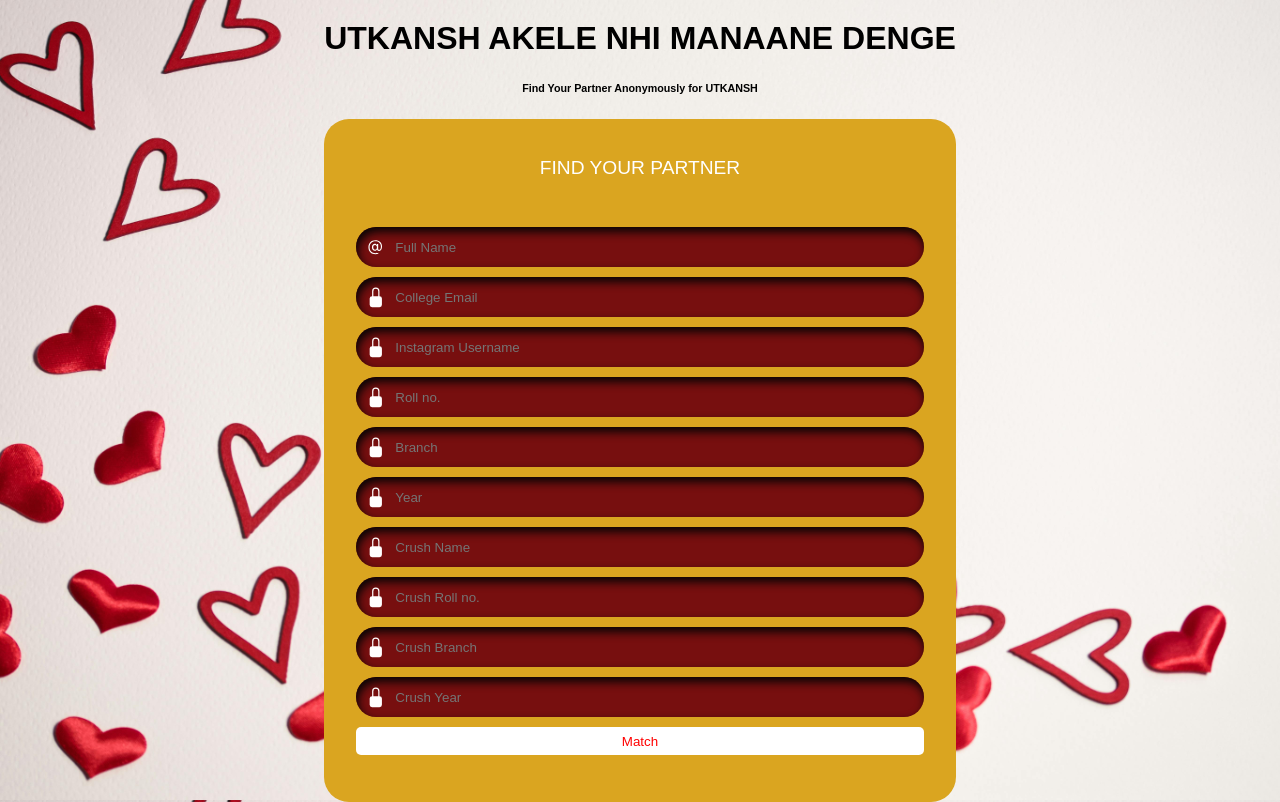
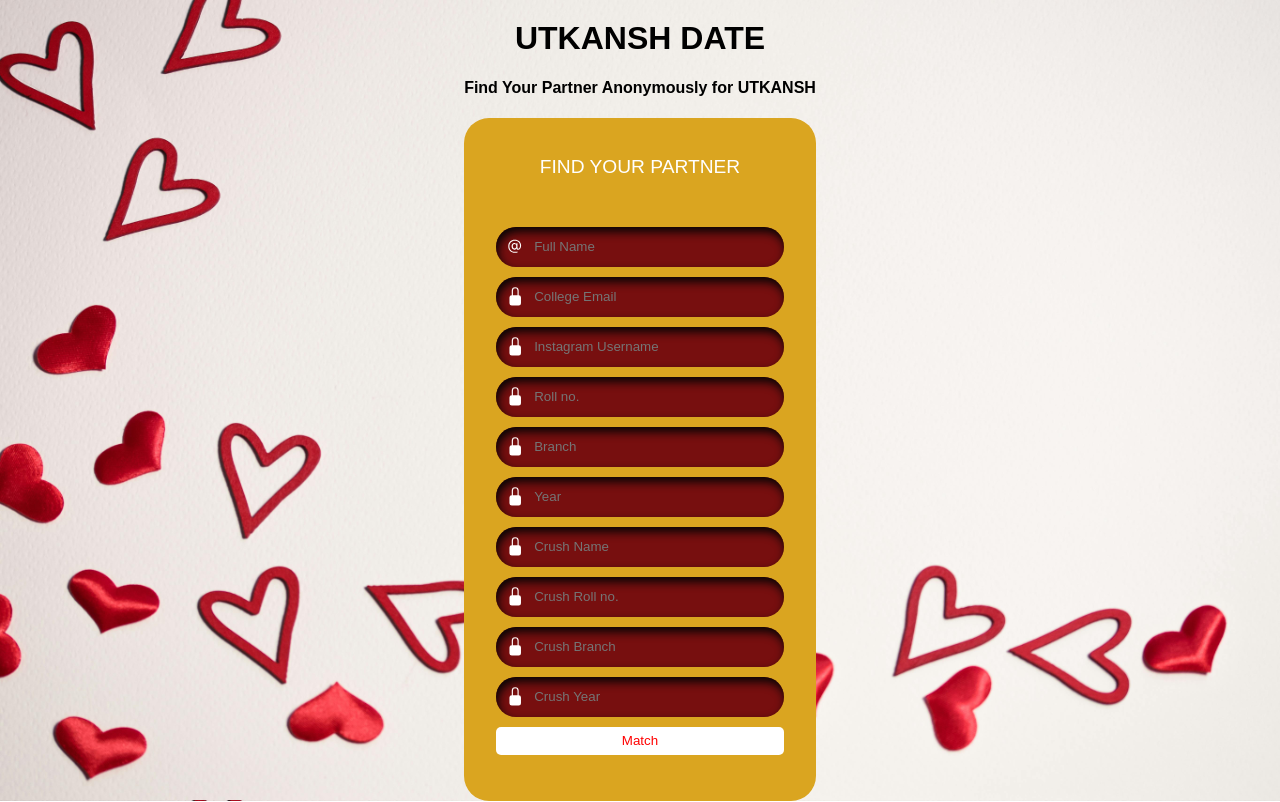
Before and after one commit to shivamworld0608/fest_date, a website: page index.html in a window 1280 px wide. Drawn offline with Linux system fonts and the light colour scheme.

Commit message:
Update index.html

```diff
--- a/index.html
+++ b/index.html
@@ -21,8 +21,8 @@
 </style>
 
   <div class="container">
-    <h1 class="title">UTKANSH AKELE NHI MANAANE DENGE</h1>
-    <h6 class="harry">Find Your Partner Anonymously for UTKANSH</h6>
+    <h1 class="title">UTKANSH DATE</h1>
+    <h4 class="harry">Find Your Partner Anonymously for UTKANSH</h4>
   <!--   <form action="/submit" method="post">
       <label for="username">Username:</label>
       <input type="text" id="username" name="username" placeholder="Write Your Instagram username" required>
```
